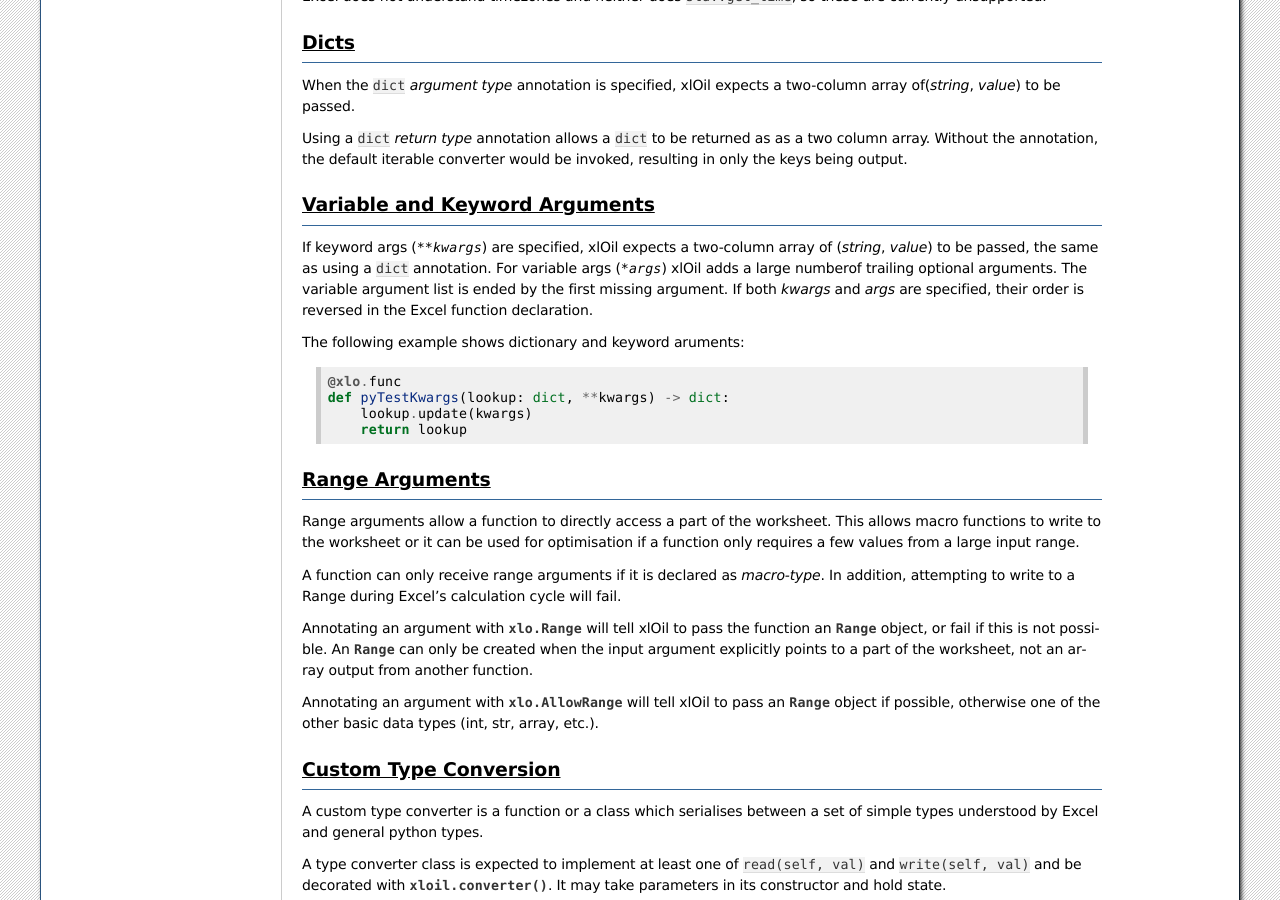
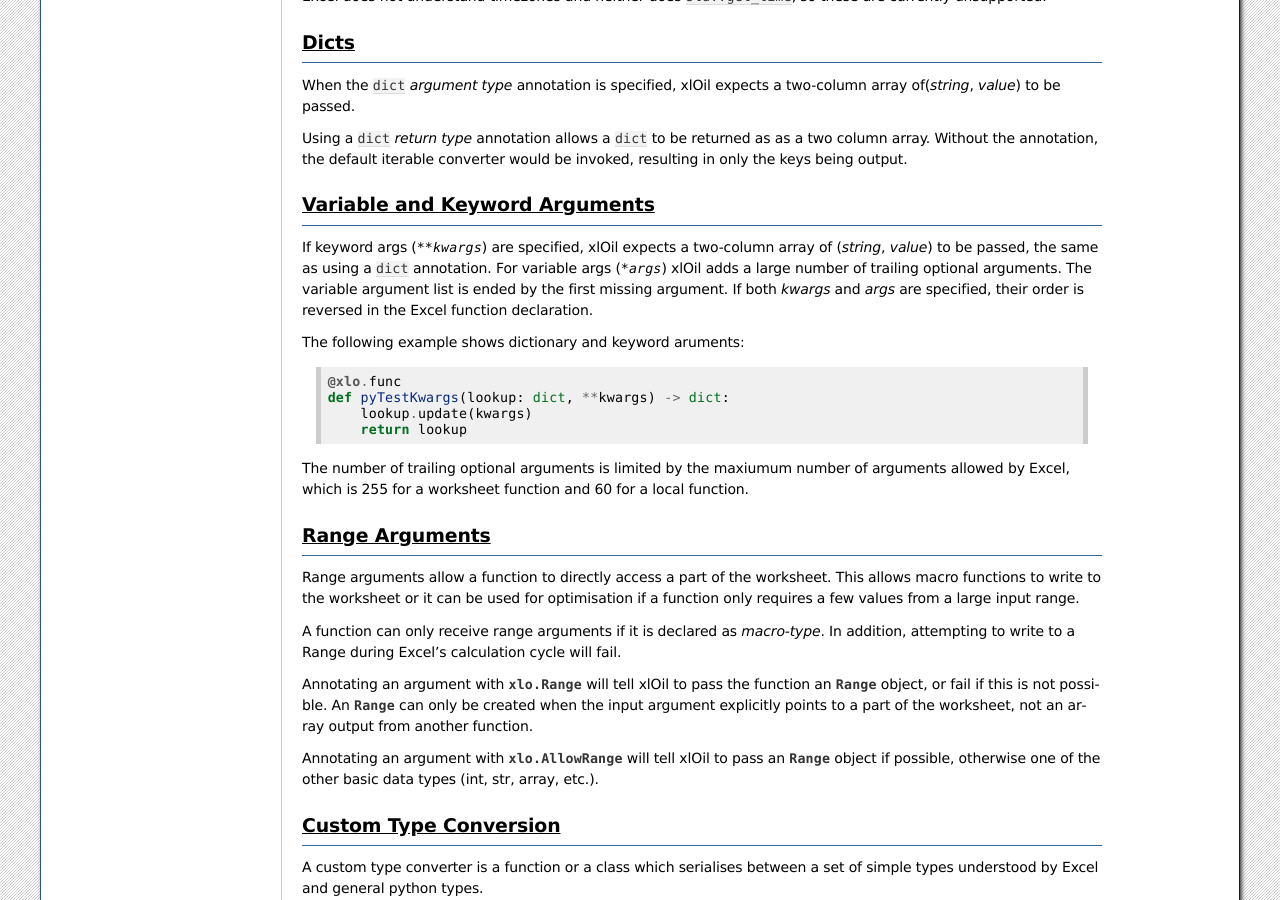
Before and after one commit to cunnane/xloil, a Sphinx documentation site: the page built from docs/source/xlOil_Python/TypeConversion.rst, in a window 1280 px wide and 900 px high, scrolled down 3241 px. Built offline with Sphinx 7.4.7, drawn with Linux system fonts in a browser that asks for light colours; the version number is read from the project's files by our own code.

Commit message:
Minor doc tweaks

```diff
--- a/docs/source/xlOil_Python/TypeConversion.rst
+++ b/docs/source/xlOil_Python/TypeConversion.rst
@@ -221,7 +221,7 @@ Variable and Keyword Arguments
 
 If keyword args (`**kwargs`) are specified, xlOil expects a two-column array of
 (*string*, *value*) to be passed, the same as using a ``dict`` annotation. For variable
-args (`*args`) xlOil adds a large numberof trailing optional arguments. The variable
+args (`*args`) xlOil adds a large number of trailing optional arguments. The variable
 argument list is ended by the first missing argument.  If both *kwargs* and *args* are
 specified, their order is reversed in the Excel function declaration.
 
@@ -234,6 +234,8 @@ The following example shows dictionary and keyword aruments:
       lookup.update(kwargs)
       return lookup
 
+The number of trailing optional arguments is limited by the maxiumum number of arguments
+allowed by Excel, which is 255 for a worksheet function and 60 for a local function.
 
 Range Arguments
 ---------------
```
